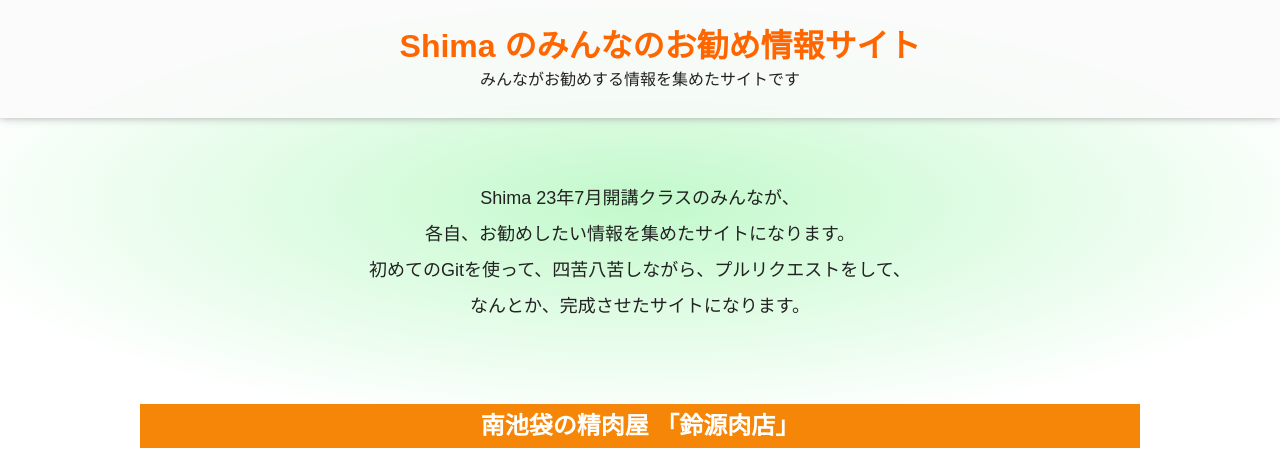
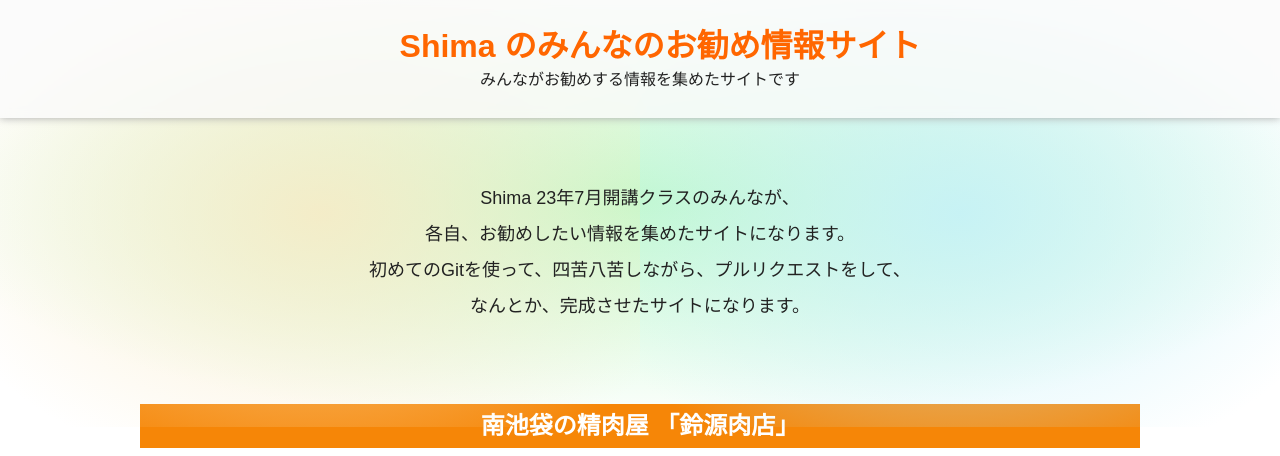
Before and after one commit to snipe-rm/shima-testsite, a plain HTML site: page index.html in a window 1280 px wide. Shown: the top 456 px of the page. Drawn offline with nearby package versions, Linux system fonts and the light colour scheme; a script that the page names is missing; a web font is replaced by a local one.

Commit message:
CSSさらに修正

```diff
--- a/css/style.css
+++ b/css/style.css
@@ -40,6 +40,7 @@ body {
   position: fixed;
   top: 0;
   left: 0;
+  z-index: 10;
 }
 .header > h1 {
   width: fit-content;
@@ -56,6 +57,29 @@ body {
   padding: 180px 0 80px;
   font-family: 'BIZ UDPGothic', sans-serif;
   background-image: radial-gradient(#c2f9cb 0%,#fff 80%);
+  position: relative;
+  z-index: 1;
+}
+.main-text::after {
+  position: absolute;
+  content: "";
+  display: block;
+  width: 50%;
+  aspect-ratio: 3 / 2;
+  background-image: radial-gradient(#f9e9c2cf 0%,#fff0 90%);
+  top: 0;
+  z-index: -1;
+}
+.main-text::before {
+  position: absolute;
+  content: "";
+  display: block;
+  width: 50%;
+  aspect-ratio: 3 / 2;
+  background-image: radial-gradient(#c2f0f9cf 0%,#fff0 90%);
+  top: 0;
+  right: 0;
+  z-index: -1;
 }
 /* content 部分（共通） */
 .content-ttl {
```
Also changed, not shown: 1 other file.
